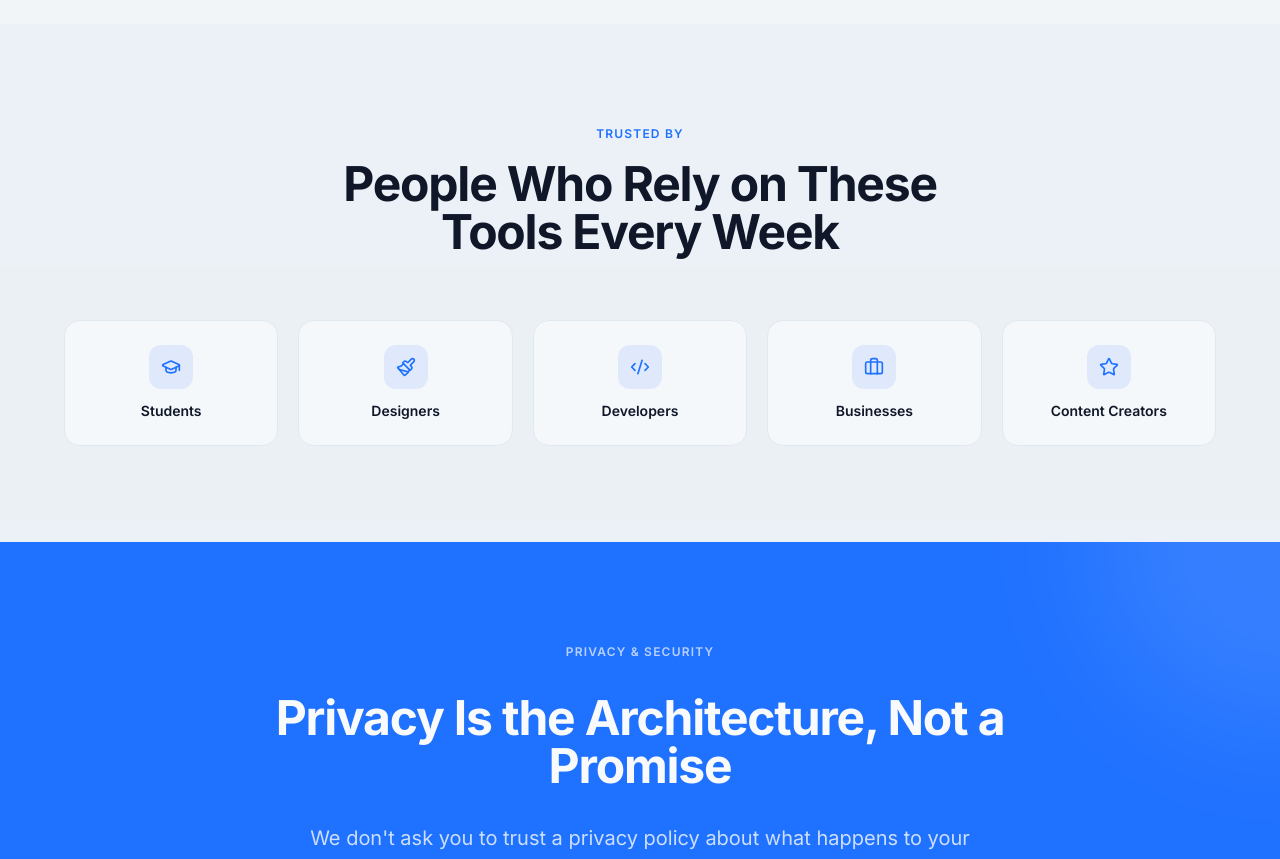
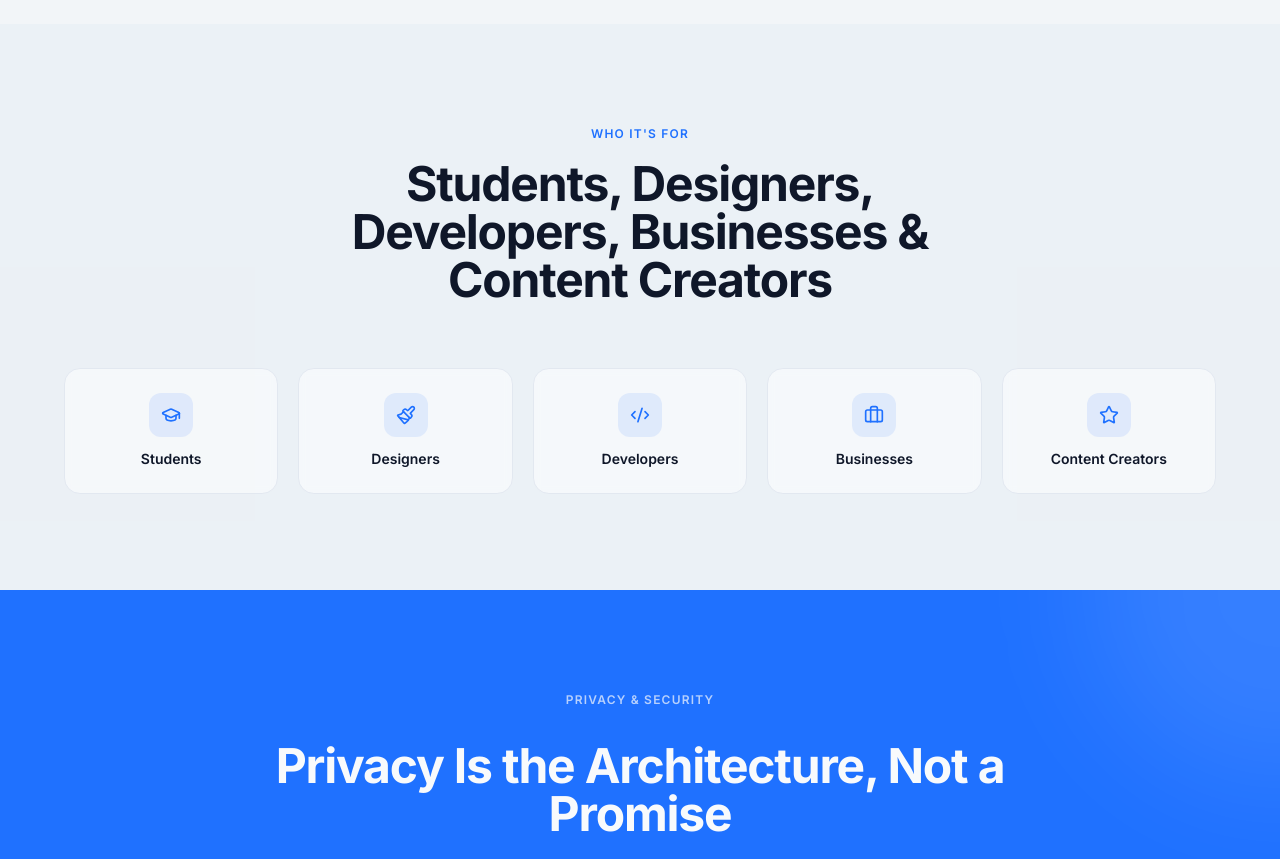
Before and after one commit to surajkumar122024-star/ok01, a Next.js app: page / in a window 1280 px wide. Shown: the part 7100-7959 px from the top of the page. Built offline with nearby package versions, Linux system fonts and the light colour scheme.

Commit message:
Fix misleading 'Trusted By' wording: change to 'Who It's For' with 'Students, Designers, Developers, Businesses & Content Creators' heading — avoids implying verified users/customers without evidence. No layout/design/styling changes.

```diff
--- a/src/app/page.tsx
+++ b/src/app/page.tsx
@@ -730,15 +730,15 @@ export default function Home() {
         </div>
       </section>
 
-      {/* 4. Trusted By */}
+      {/* 4. Who It's For */}
       <section className="py-24 px-4 bg-muted/30">
         <div className="max-w-6xl mx-auto space-y-16">
           <div className="text-center space-y-4 max-w-2xl mx-auto">
             <span className="inline-block text-xs font-semibold tracking-widest text-primary uppercase">
-              Trusted By
+              Who It's For
             </span>
             <h2 className="text-4xl md:text-5xl font-bold tracking-tight">
-              People Who Rely on These Tools Every Week
+              Students, Designers, Developers, Businesses &amp; Content Creators
             </h2>
           </div>
 
```
